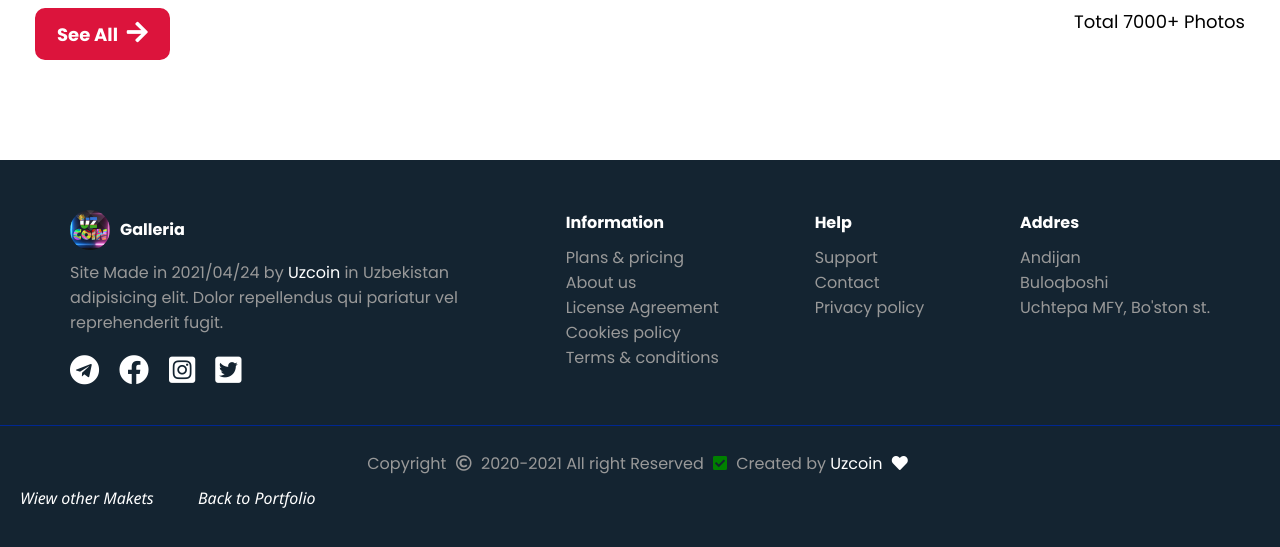
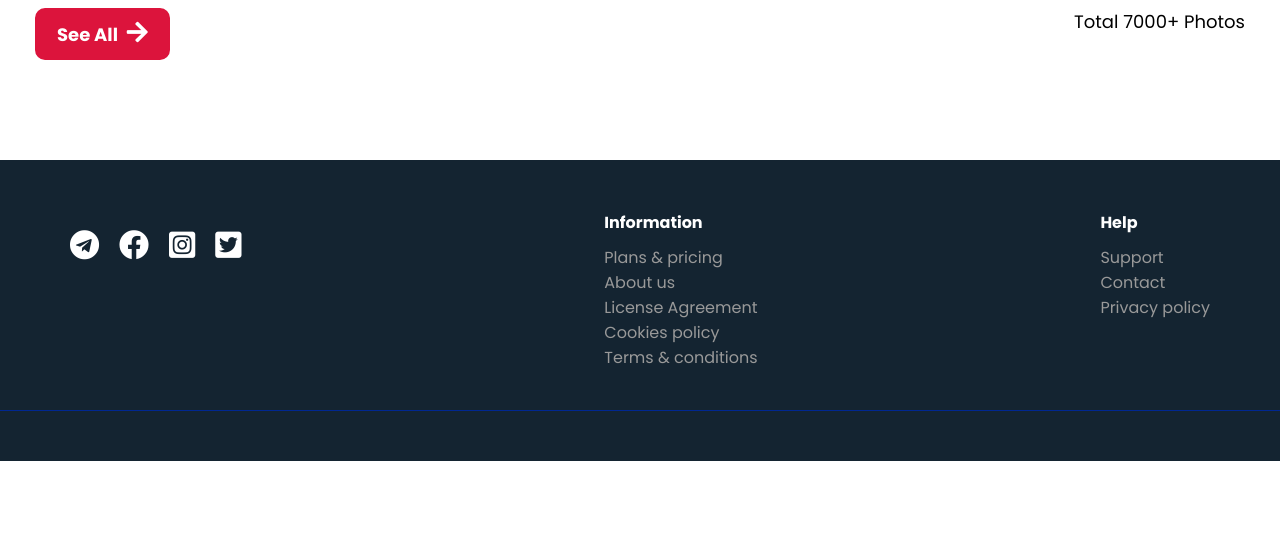
Before and after one commit to oceanikesh/Galleria, a plain HTML site: page index.html in a window 1280 px wide. Shown: the part 3625-4172 px from the top of the page. After the commit the page ends 4086 px from the top, so only its background shows below. Drawn offline with nearby package versions, Linux system fonts and the light colour scheme.

Commit message:
Update index.html

```diff
--- a/index.html
+++ b/index.html
@@ -4,7 +4,7 @@
     <meta charset="UTF-8">
     <meta http-equiv="X-UA-Compatible" content="IE=edge">
     <meta name="viewport" content="width=device-width, initial-scale=1.0">
-    <title>Galleria.uz</title>
+    <title>Galleria</title>
     <link rel="stylesheet" href="css/style.css">
     <link rel="stylesheet" href="css/media.css">
     <link rel="preconnect" href="https://fonts.gstatic.com">
@@ -435,11 +435,8 @@
             <div class="container">
 
                 <div class="soc-media">
-                    <div class="logo__name">
-                        <img src="img/Account__icon1.jpg" alt="">
-                        <h4 class="foot__title">Galleria</h4>
-                    </div>
-                    <p>Site Made in 2021/04/24 by <a href="#">Uzcoin</a> in Uzbekistan adipisicing elit. Dolor repellendus qui pariatur vel reprehenderit fugit.</p>
+
+
                     <div class="foot__social">
                         <a class="socials" href="https://telegram.org"><i id="tg" class="fab fa-telegram"></i></a>
                         <a class="socials" href="https://facebook.com"><i id="fc" class="fab fa-facebook"></i></a>
@@ -468,24 +465,12 @@
                     </ul>
                 </div>
 
-                <div class="addres">
-                    <h4 class="foot__title">Addres</h4>
-                    <ul>
-                        <li><a href="#">Andijan</a></li>
-                        <li><a href="#">Buloqboshi</a></li>
-                        <li><a href="#">Uchtepa MFY, Bo'ston st.</a></li>
-                    </ul>
-                </div>
+
 
             </div>
         </div>
 
-        <p class="fooot">Copyright <i class="far fa-copyright"></i> 2020-2021 All right Reserved <i class="fas fa-check-square" id="check"></i> Created by <a href="#">Uzcoin</a> <i class="fas fa-heart" id="heart"></i>  </p>
 
-        <div class="foot__contact">
-            <a href="https://uzcoin404.github.io/Portfolio-1/index.html#projects" class="foot__contact__text">Wiew other Makets</a>
-            <a href="https://uzcoin404.github.io/Portfolio-1/" class="foot__contact__text">Back to Portfolio</a>
-         </div>
 
     </footer>
 
```
